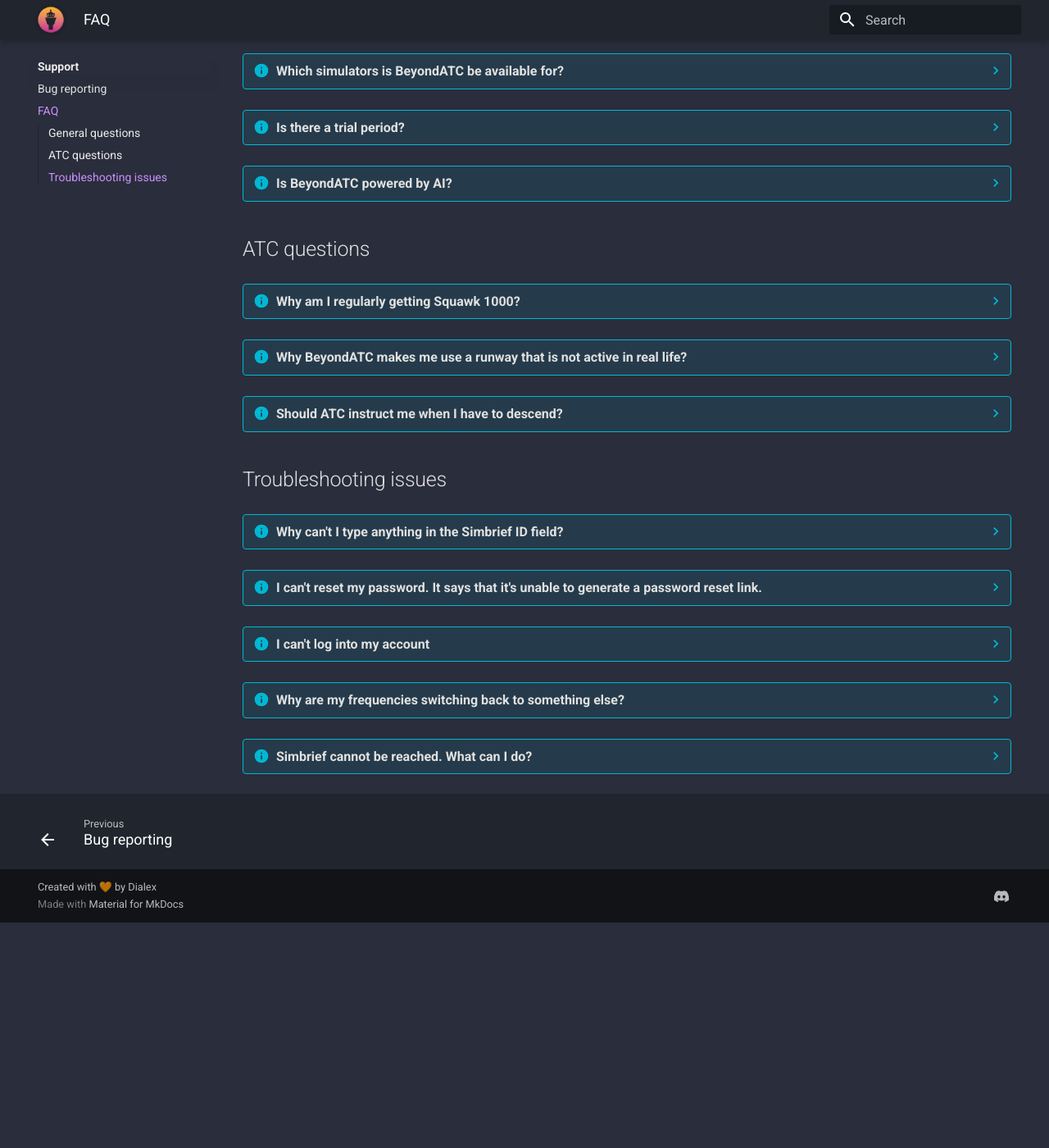
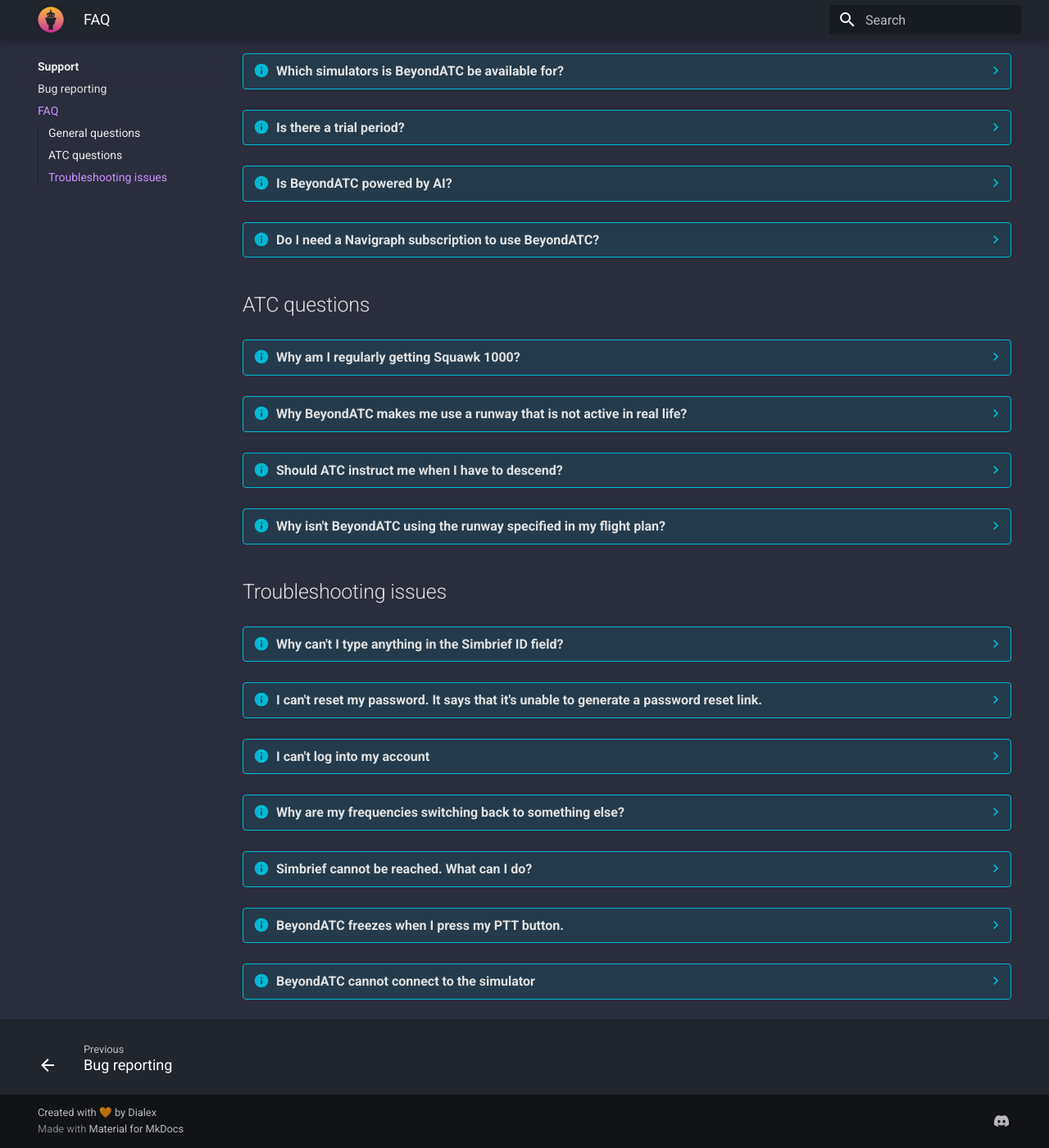
Before and after one commit to BeyondATC/BeyondATC_Wiki, an MkDocs documentation site: the page built from docs/support/faq.md, in a window 1280 px wide and 1400 px high, scrolled down 669 px. Shown: the whole window at 82% size. Built offline with MkDocs 1.6.1 and Material for MkDocs 9.7.7, drawn with Linux system fonts in a browser that asks for light colours; before the commit the page ends 1794 px from its top, so only the background shows below that; part of the change alters nothing that is shown.

Commit message:
added new questions

```diff
--- a/docs/support/faq.md
+++ b/docs/support/faq.md
@@ -28,6 +28,11 @@
 
 ??? info "Is BeyondATC powered by AI?"
     We use the latest in AI technologies to process your voice, decide what the ATC should do, and generate highly realistic responses with AI voices. However, to keep the program affordable we do not use a LLM (Large Language Model) such as Gemini or ChatGPT.
+
+??? info "Do I need a Navigraph subscription to use BeyondATC?"
+    You don’t need a Navigraph subscription to use BeyondATC. The software pulls information directly from your simulator, including airport data, approaches, waypoints, and more, using the scenery and AIRAC cycle already available in your sim. However, if you generate a flight plan in Simbrief using a different AIRAC cycle than what’s in your simulator, you may encounter specific discrepancies.
+
+    If desired, you can opt for a one-month Navigraph subscription to update both your simulator and Simbrief with the latest AIRAC cycle, ensuring everything is synchronized to the same source.
 
 ## ATC questions
 
@@ -74,6 +79,11 @@
 
     You can read our [Beginner Guide about descent planning](../../beginner-guide/cruise/#descent-planning) if you need help.
 
+??? info "Why isn't BeyondATC using the runway specified in my flight plan?"
+    In real-world aviation, runways are not pre-assigned in flight plans. Instead, they are determined by Air Traffic Control (ATC) based on current conditions like wind direction, runway availability, and traffic volume.
+
+    SimBrief provides a suggested runway based on standard conditions at the time of planning, but the actual runway assignment can change when you’re closer to your departure or arrival. BeyondATC simulates this real-world ATC behavior by assigning runways dynamically, just as in actual flight operations.
+
 ## Troubleshooting issues
 
 ??? info "Why can't I type anything in the Simbrief ID field?"
@@ -92,3 +102,23 @@
 
 ??? info "Simbrief cannot be reached. What can I do?"
     Make sure you have filed a flight plan in Simbrief and Detailed Navlog is checked.
+
+??? info "BeyondATC freezes when I press my PTT button."
+    This happens when BeyondATC can't access your microphone. If you have that issue:
+
+    - Check that your microphone is connected and working
+    - Go to Settings > Privacy and security > Microphone and check that apps are allowed to use the microphone (at the bottom of the section)
+    - Open BATC, disconnect and reconnect your microphone
+
+??? info "BeyondATC cannot connect to the simulator"
+    Fistly, ensure the simulator is running at least as far as the main menu, preferably with you on the ground at your departure airport. If the issue persists trying the following steps, retrying to use BATC after each step:
+
+    1. Restart MSFS and BeyondATC - check task manager also and make sure any simconnect_ws.exe process is killed if still running after BATC is closed.
+    2. Ensure your antivirus and firewall are not blocking BATC from connecting to the internet.
+    3. Run BeyondATC as admin
+    4. Restart your PC
+    5. Uninstall BeyondATC, redownload from the website and install as admin
+    6. While BATC is still open, return to Main Menu in MSFS and retry BATC. It should display a message "The connection to the simulator has been lost". Spawn into the airport again and when ready, BATC should connect.
+    7. Alternatively, start BATC when in Main Menu. Before spawning at airport.
+    8. Try using a VPN (users from Turkey and Hong Kong may have issues using the software without)
+    9. Check if your Antivirus or Windows Security blocked any file from BeyondATC (especially the simconnect file). You will need to restore it to allow BATC to connect to the simulator. Then, add the entire BATC folder as an exception.
```
